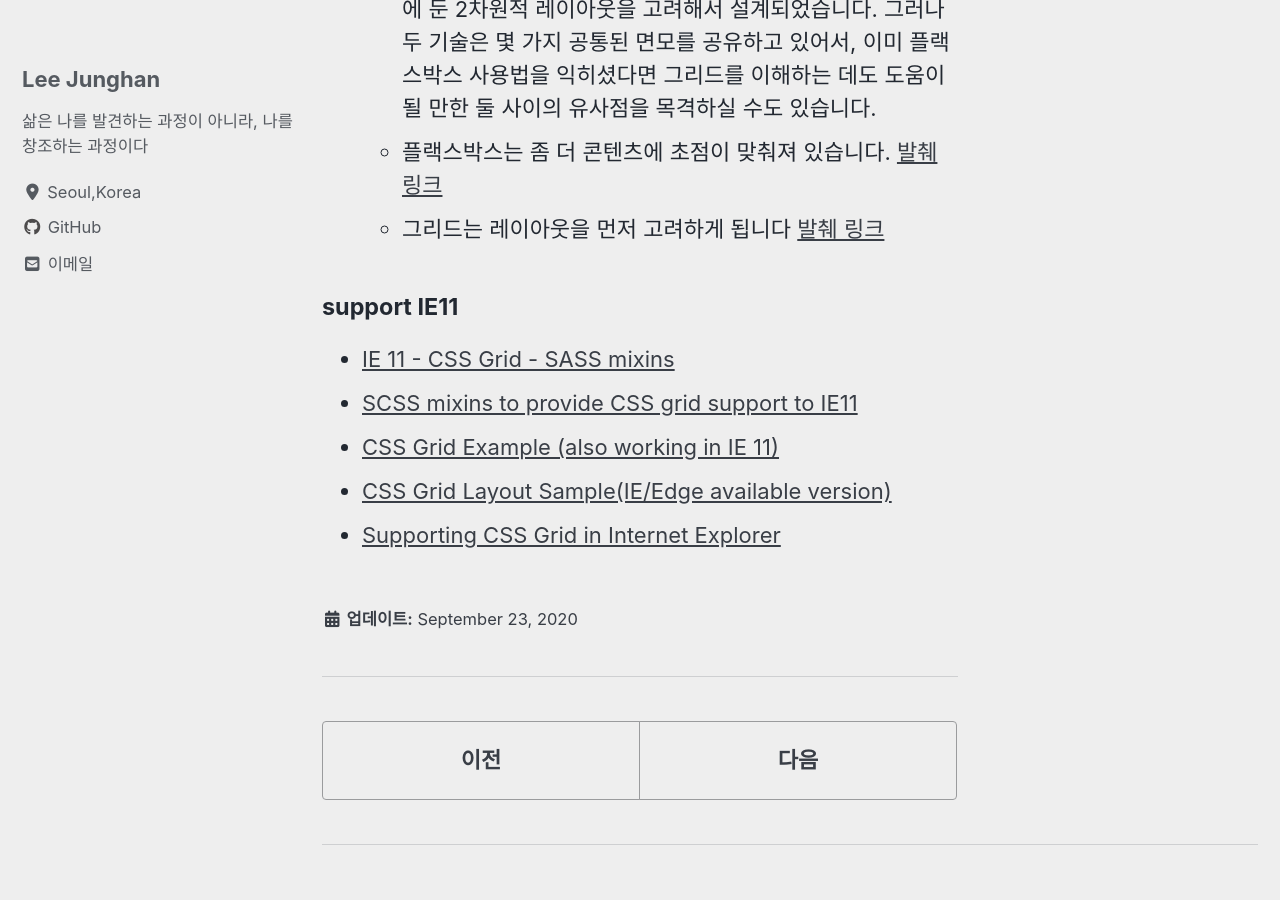
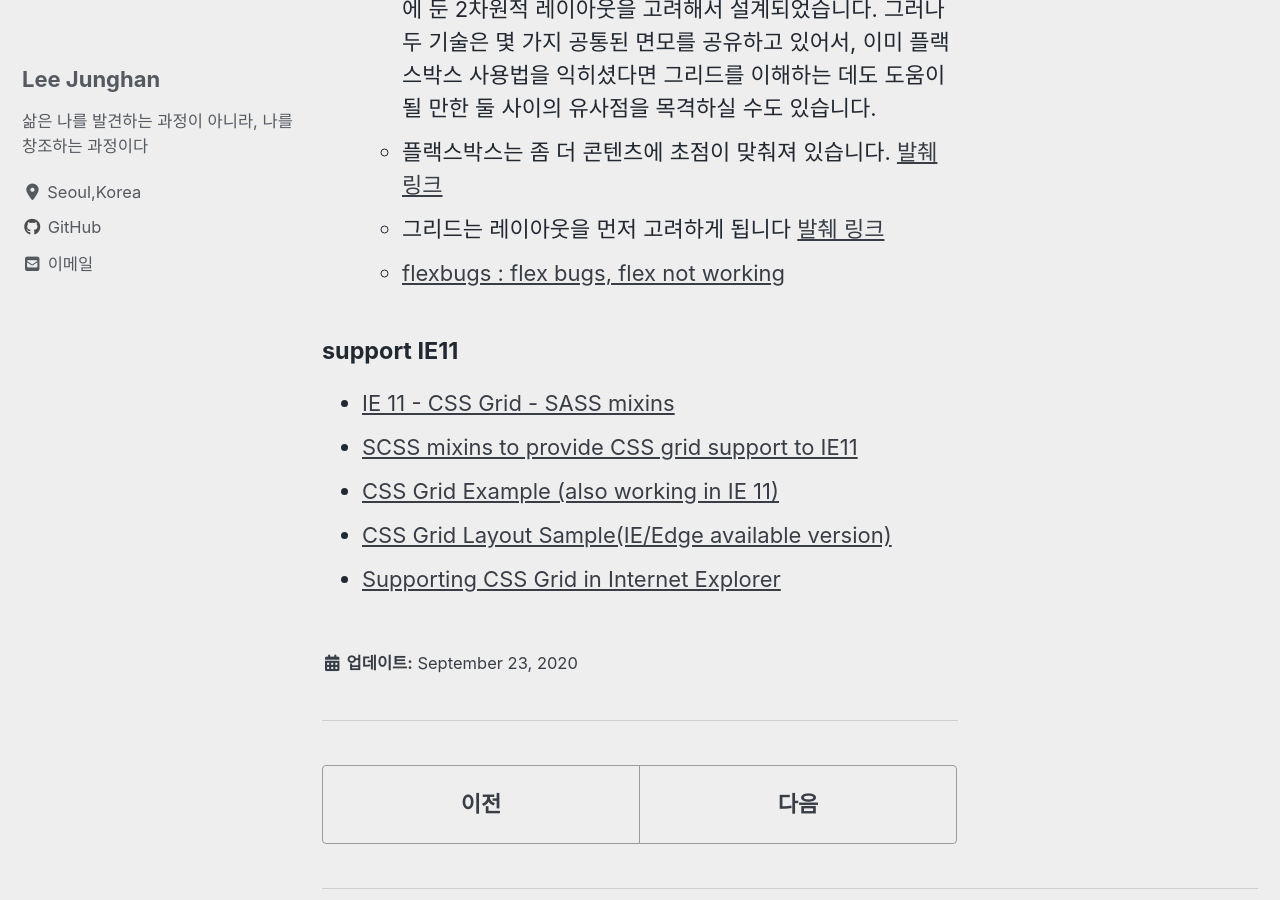
Before and after one commit to toyjhlee/toyjhlee.github.com, a Jekyll site: the page built from _posts/2020-09-23-css-grid.md, in a window 1280 px wide and 900 px high, scrolled down 805 px. Built offline with Jekyll 4.4.1, drawn with Linux system fonts in a browser that asks for light colours; cached includes are drawn as plain includes; nearby versions of some CDN libraries.

Commit message:
docs: Add flexbus

```diff
--- a/_posts/2020-09-23-css-grid.md
+++ b/_posts/2020-09-23-css-grid.md
@@ -10,6 +10,7 @@
     -   CSS 그리드 레이아웃과 [CSS 플랙스박스(Flexbox) 레이아웃](https://developer.mozilla.org/ko/docs/Web/CSS/CSS_Flexible_Box_Layout/Flexbox%EC%9D%98_%EA%B8%B0%EB%B3%B8_%EA%B0%9C%EB%85%90)의 기본 차이점이라면, 플랙스박스는 한 줄로 된 행 혹은 열 방향의 레이아웃과 같이 일차원의 레이아웃을 염두에 두고 설계되었다는 점입니다. 하지만, 그리드는 행과 열 모두를 염두에 둔 2차원적 레이아웃을 고려해서 설계되었습니다. 그러나 두 기술은 몇 가지 공통된 면모를 공유하고 있어서, 이미 플랙스박스 사용법을 익히셨다면 그리드를 이해하는 데도 도움이 될 만한 둘 사이의 유사점을 목격하실 수도 있습니다.
     -   플랙스박스는 좀 더 콘텐츠에 초점이 맞춰져 있습니다. [발췌 링크](https://developer.mozilla.org/ko/docs/Web/CSS/CSS_Grid_Layout/Relationship_of_grid_layout)
     -   그리드는 레이아웃을 먼저 고려하게 됩니다 [발췌 링크](https://developer.mozilla.org/ko/docs/Web/CSS/CSS_Grid_Layout/Relationship_of_grid_layout)
+    -   [flexbugs : flex bugs, flex not working](https://github.com/philipwalton/flexbugs)
 
 #### support IE11
 
```
